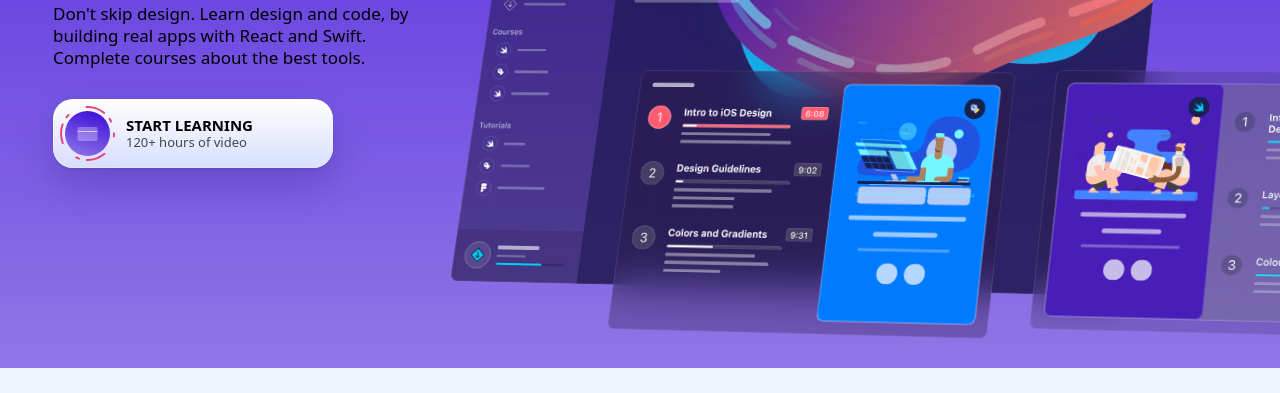
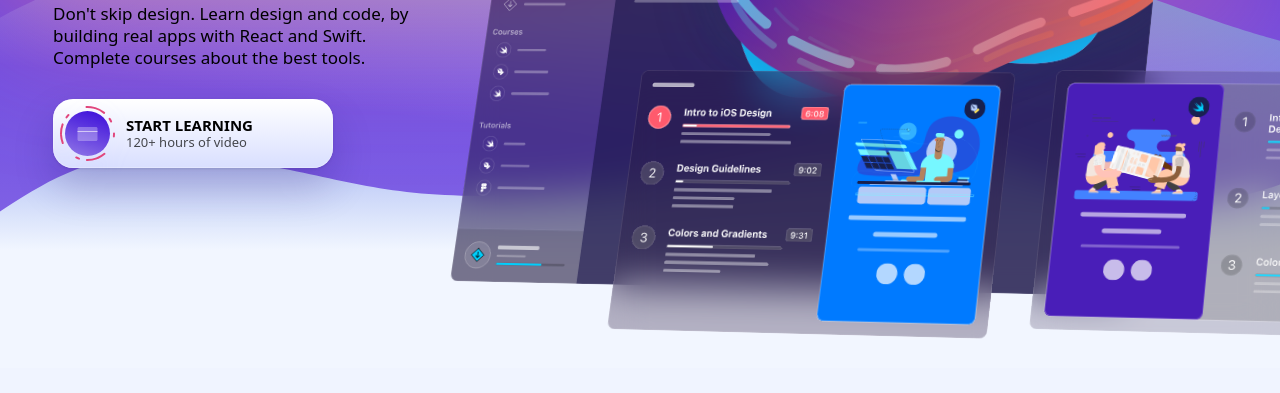
Before and after one commit to ymeskini/sc-landing-page, a Gatsby site: page / in a window 1280 px wide. Shown: the part 407-800 px from the top of the page. Built offline with nearby package versions, Linux system fonts and the light colour scheme; Gatsby itself is replaced by a stand-in of ours.

Commit message:
add wave background

```diff
--- /dev/null
+++ b/src/components/backgrounds/WaveBackground.tsx
@@ -0,0 +1,30 @@
+import React from "react";
+import styled from "styled-components";
+
+export const WaveBackground = () => {
+  return (
+    <Wrapper>
+      <Background />
+      <Wave src="/images/waves/hero-wave1.svg" style={{ top: 100, filter: "blur(60px)" }} />
+      <Wave src="/images/waves/hero-wave2.svg" style={{ top: 350 }} />
+      <Wave src="/images/waves/hero-wave3.svg" style={{ top: 550 }} />
+    </Wrapper>
+  );
+};
+
+const Wrapper = styled.div`
+  position: relative;
+`;
+
+const Wave = styled.img`
+  position: absolute;
+  z-index: -1;
+`;
+
+const Background = styled.div`
+  background: linear-gradient(180deg, #4316db 0%, #9076e7 100%);
+  position: absolute;
+  width: 100%;
+  height: 800px;
+  z-index: -1;
+`;
--- a/src/components/menu-tooltip/index.tsx
+++ b/src/components/menu-tooltip/index.tsx
@@ -9,7 +9,7 @@
   isOpen: boolean;
 }> = ({ links, isOpen }) => {
   return (
-    <Wrapper isOpen={isOpen}>
+    <Wrapper $isOpen={isOpen}>
       <List>
         {links.map((link) => (
           <MenuLink
@@ -32,7 +32,7 @@
   flex-direction: column;
 `;
 
-const Wrapper = styled.div<{ isOpen: boolean }>`
+const Wrapper = styled.div<{ $isOpen: boolean }>`
   border-radius: 20px;
   background: rgba(15, 14, 71, 0.3);
   box-shadow: 0px 50px 100px rgba(0, 0, 0, 0.25),
@@ -45,11 +45,11 @@
   right: 30px;
   z-index: 1;
   transition: 0.3s ease-in-out;
-  ${({ isOpen }) => css`
-    transform: ${isOpen
+  ${({ $isOpen }) => css`
+    transform: ${$isOpen
       ? "skewY(0deg) rotate(0deg) translateY(0px)"
       : "skewY(-5deg) rotate(5deg) translateY(-30px)"};
-    opacity: ${isOpen ? 1 : 0};
-    visibility: ${isOpen ? "visible" : "hidden"};
+    opacity: ${$isOpen ? 1 : 0};
+    visibility: ${$isOpen ? "visible" : "hidden"};
   `}
 `;
--- a/src/components/sections/HeroSection.tsx
+++ b/src/components/sections/HeroSection.tsx
@@ -1,15 +1,17 @@
 import React from "react";
-import styled from "styled-components";
+import styled, { keyframes } from "styled-components";
+import { Link } from "gatsby";
 
 import { H1, MediumText } from "../styles/TextStyles";
 import { Button } from "../button";
-import { Link } from "gatsby";
 import { Icon } from "../icon";
 import { Mockup } from "../mockup";
+import { WaveBackground } from "../backgrounds/WaveBackground";
 
 export const HeroSection = () => {
   return (
     <Wrapper>
+      <WaveBackground />
       <ContentWrapper>
         <TextWrapper>
           <Title>
@@ -36,6 +38,15 @@
     </Wrapper>
   );
 };
+
+const animation = keyframes`
+  from {
+    opacity: 0;
+  }
+  to {
+    opacity: 1;
+  }
+`;
 
 const StyledButton = styled(Button)`
   --icon-wrapper-background: linear-gradient(
@@ -71,7 +82,6 @@
 `;
 
 const Wrapper = styled.div`
-  background: linear-gradient(180deg, #4316db 0%, #9076e7 100%);
   overflow: hidden;
 `;
 
@@ -91,6 +101,7 @@
 
 const Title = styled(H1)`
   color: var(--color-text);
+  animation: ${animation} 1s 0.5s both;
 `;
 
 const Description = styled(MediumText)``;
```
Also changed, not shown: 1 other file.
